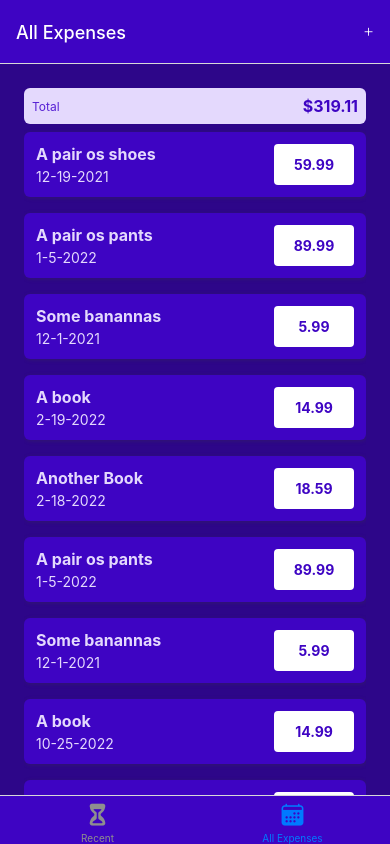
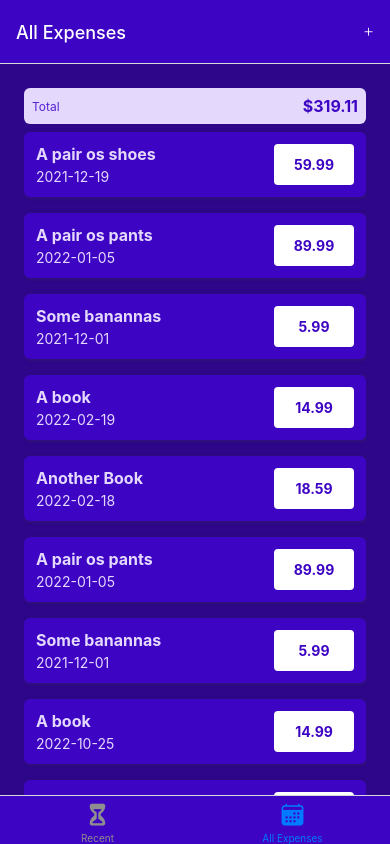
Before and after one commit to judo2000/react-native_expense-tracker, a React Native app: screen /AllExpenses in a window 390 px wide. Built offline with nearby package versions, Linux system fonts and the light colour scheme.

Commit message:
Prefill form when in edit mode

```diff
--- a/components/ManageExpense/ExpenseForm.js
+++ b/components/ManageExpense/ExpenseForm.js
@@ -3,12 +3,18 @@ import { StyleSheet, Text, View } from 'react-native';
 
 import Input from './Input';
 import Button from '../UI/Button';
-
-const ExpenseForm = ({ submitButonLabel, onCancel, onSubmit }) => {
+import { getFormattedDate } from '../../utils/date';
+const ExpenseForm = ({
+  submitButonLabel,
+  onCancel,
+  onSubmit,
+  defaultValues,
+}) => {
   const [inputValues, setInputValues] = useState({
-    amount: '',
-    date: '',
-    description: '',
+    amount: defaultValues ? defaultValues.amount.toString() : '',
+    // date: defaultValues ? defaultValues.date.toISOString().slice(0, 10) : '',
+    date: defaultValues ? getFormattedDate(defaultValues.date) : '',
+    description: defaultValues ? defaultValues.description : '',
   });
 
   const inputChangedHandler = (inputIdentifier, enteredValue) => {
--- a/screens/ManageExpense.js
+++ b/screens/ManageExpense.js
@@ -12,6 +12,10 @@ const ManageExpense = ({ route, navigation }) => {
   const isEditing = !!editedExpenseId;
   // the !! turns editedExpenseId into a boolean so if we do have
   // the editedExpenseId this value will be true else it will be false
+
+  const selectedExpense = expensesCtx.expenses.find(
+    (expense) => expense.id === editedExpenseId
+  );
 
   useLayoutEffect(() => {
     navigation.setOptions({
@@ -42,6 +46,7 @@ const ManageExpense = ({ route, navigation }) => {
         submitButonLabel={isEditing ? 'Update' : 'Add'}
         onCancel={cancelHandler}
         onSubmit={confirmHandler}
+        defaultValues={selectedExpense}
       />
       {isEditing && (
         <View style={styles.deleteContainer}>
--- a/utils/date.js
+++ b/utils/date.js
@@ -1,5 +1,6 @@
 export function getFormattedDate(date) {
-  return `${date.getMonth() + 1}-${date.getUTCDate()}-${date.getFullYear()}`;
+  // return `${date.getMonth() + 1}-${date.getUTCDate()}-${date.getFullYear()}`;
+  return date.toISOString().slice(0, 10);
 }
 
 export function getDateMinusDays(date, days) {
```
